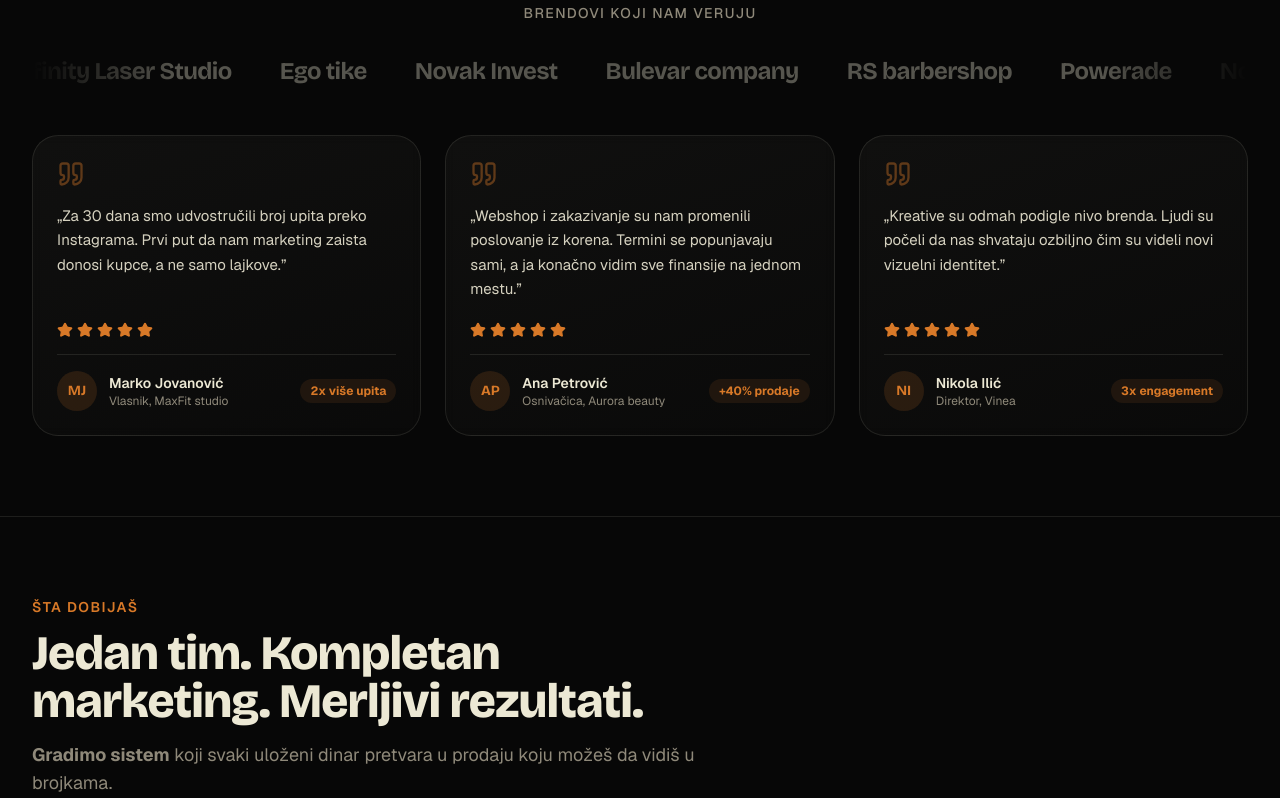
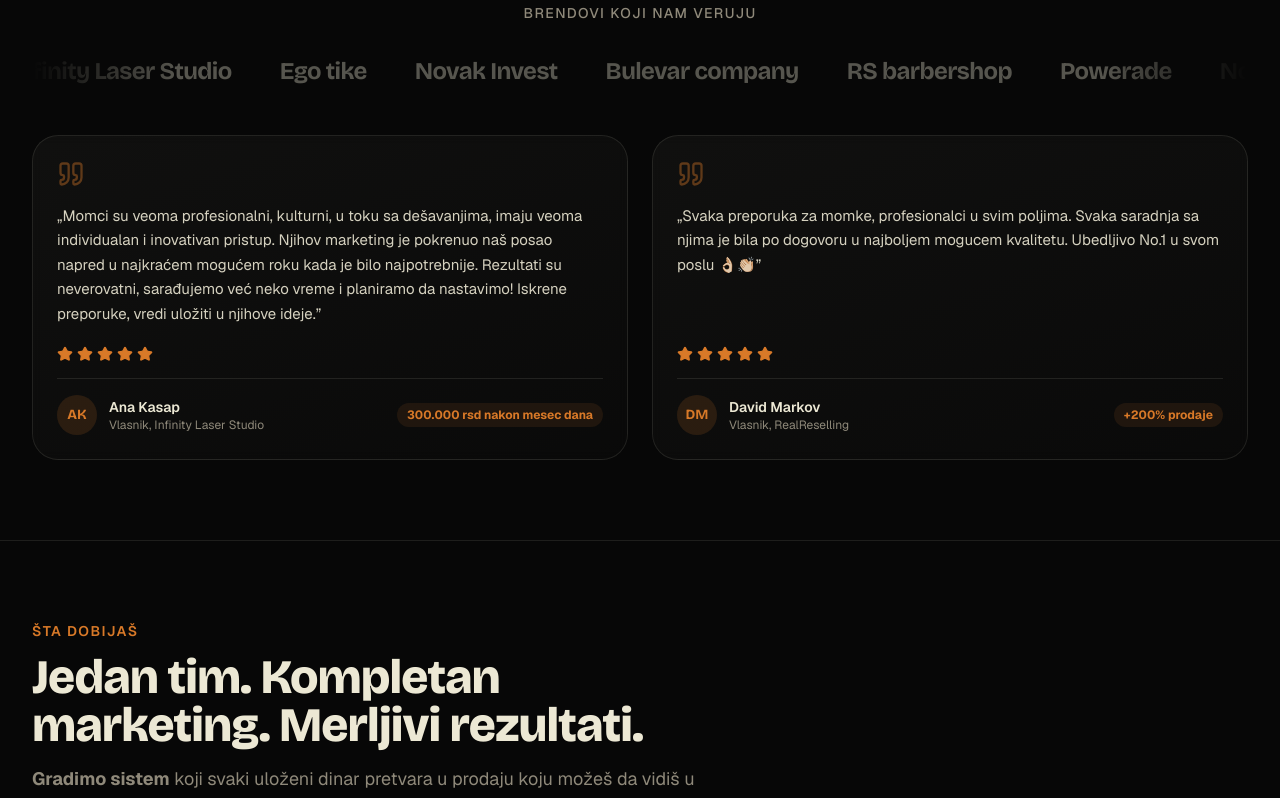
Before and after one commit to lukamacura/skeylo, a Next.js app: page / in a window 1280 px wide. Shown: the part 860-1658 px from the top of the page. Built offline with nearby package versions, Linux system fonts and the light colour scheme.

Commit message:
social proof

```diff
--- a/src/components/site/SocialProof.tsx
+++ b/src/components/site/SocialProof.tsx
@@ -18,27 +18,19 @@ const logos = [
 const testimonials = [
   {
     quote:
-      "Za 30 dana smo udvostručili broj upita preko Instagrama. Prvi put da nam marketing zaista donosi kupce, a ne samo lajkove.",
-    name: "Marko Jovanović",
-    role: "Vlasnik, MaxFit studio",
-    result: "2x više upita",
-    initials: "MJ",
+      "Momci su veoma profesionalni, kulturni, u toku sa dešavanjima, imaju veoma individualan i inovativan pristup. Njihov marketing je pokrenuo naš posao napred u najkraćem mogućem roku kada je bilo najpotrebnije. Rezultati su neverovatni, sarađujemo već neko vreme i planiramo da nastavimo! Iskrene preporuke, vredi uložiti u njihove ideje.",
+    name: "Ana Kasap",
+    role: "Vlasnik, Infinity Laser Studio",
+    result: "300.000 rsd nakon mesec dana",
+    initials: "AK",
   },
   {
     quote:
-      "Webshop i zakazivanje su nam promenili poslovanje iz korena. Termini se popunjavaju sami, a ja konačno vidim sve finansije na jednom mestu.",
-    name: "Ana Petrović",
-    role: "Osnivačica, Aurora beauty",
-    result: "+40% prodaje",
-    initials: "AP",
-  },
-  {
-    quote:
-      "Kreative su odmah podigle nivo brenda. Ljudi su počeli da nas shvataju ozbiljno čim su videli novi vizuelni identitet.",
-    name: "Nikola Ilić",
-    role: "Direktor, Vinea",
-    result: "3x engagement",
-    initials: "NI",
+      "Svaka preporuka za momke, profesionalci u svim poljima. Svaka saradnja sa njima je bila po dogovoru u najboljem mogucem kvalitetu. Ubedljivo No.1 u svom poslu 👌🏻👏🏻",
+    name: "David Markov",
+    role: "Vlasnik, RealReselling",
+    result: "+200% prodaje",
+    initials: "DM",
   },
 ];
 
@@ -65,7 +57,7 @@ export default function SocialProof() {
         </div>
 
         {/* Testimonials */}
-        <div className="mt-12 grid gap-6 md:grid-cols-3">
+        <div className="mt-12 grid gap-6 md:grid-cols-2">
           {testimonials.map((t, i) => (
             <motion.figure
               key={t.name}
--- a/src/components/site/Team.tsx
+++ b/src/components/site/Team.tsx
@@ -2,6 +2,7 @@
 
 import Image from "next/image";
 import { motion } from "framer-motion";
+import YouTubePlayer from "./YouTubePlayer";
 
 const team = [
   {
@@ -32,6 +33,14 @@ export default function Team() {
           <h2 className="mt-3 text-balance text-4xl font-extrabold sm:text-5xl">
             Tim koji radi za tebe
           </h2>
+        </div>
+
+        <div className="mb-10">
+          <YouTubePlayer
+            videoId="yYFNyOaZ-Pw"
+            title="Upoznaj Skeylo tim"
+            caption="Upoznaj tim koji stoji iza rezultata"
+          />
         </div>
 
         <div className="grid gap-6 md:grid-cols-3">
```
